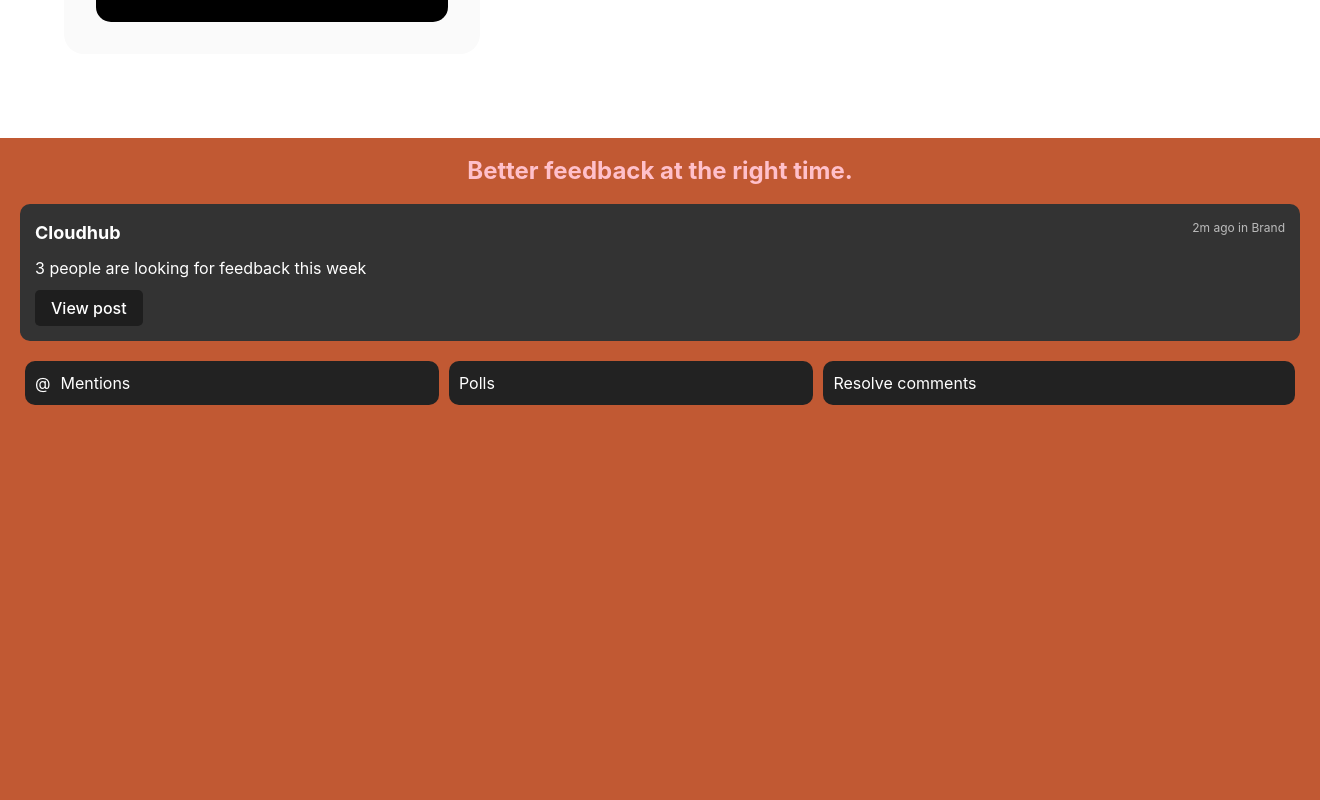
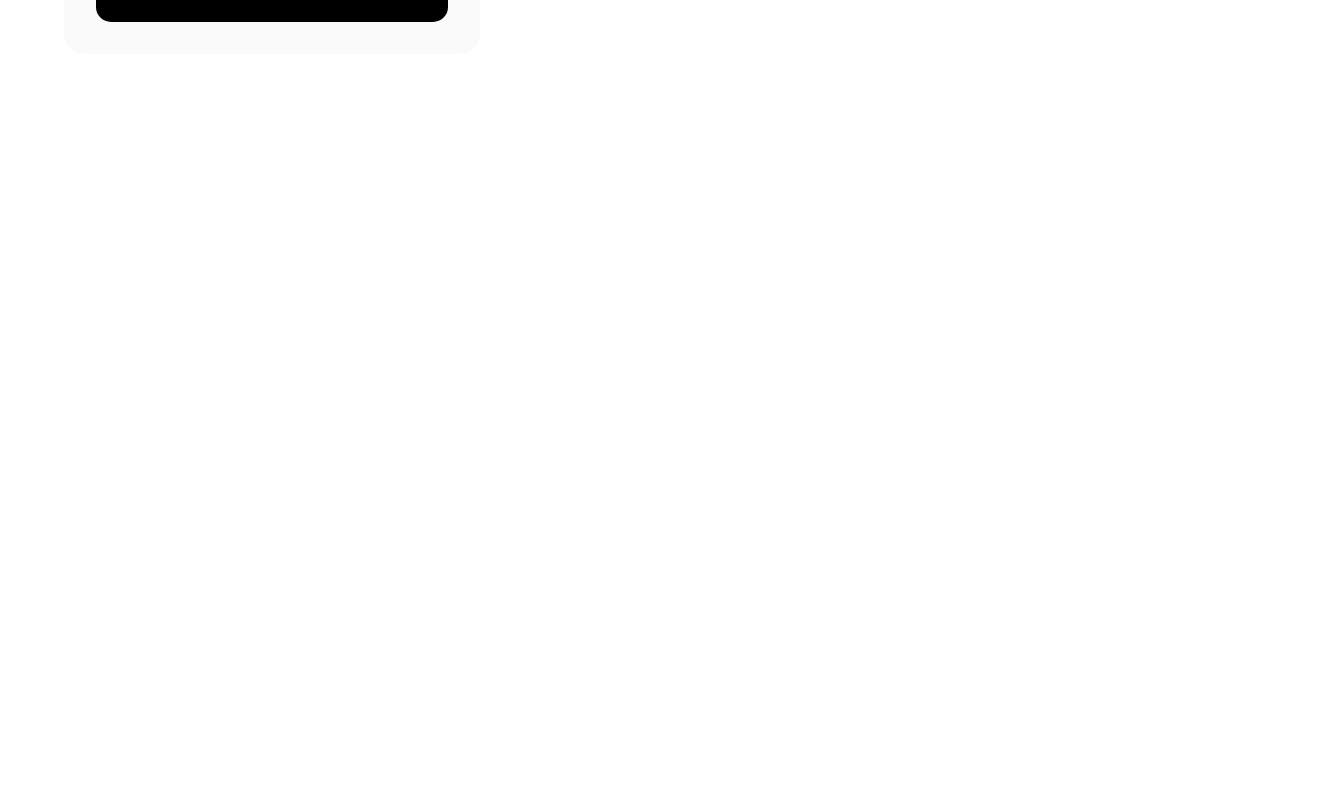
Before and after one commit to singhpriya147/cloudHub, a React (Vite) app: page / in a window 1280 px wide. Shown: the part 1700-2500 px from the top of the page, 1320 px wide, since content can reach past the window. After the commit the page ends 1818 px from the top, so only its background shows below. Built offline with nearby package versions, Linux system fonts and the light colour scheme.

Commit message:
removed feedback

```diff
--- a/src/App.jsx
+++ b/src/App.jsx
@@ -2,7 +2,7 @@
 import Header from './componet/Header/Header';
 import Hero from './componet/Hero/Hero';
 import Feature from './componet/Feature/Feature';
-import Feedback from './componet/FeedBack/FeedBack';
+// import Feedback from './componet/FeedBack/FeedBack';
 function App() {
   return (
     <>
@@ -10,7 +10,7 @@ function App() {
       <Hero />
 
       <Feature />
-      <Feedback/>
+      {/* <Feedback/> */}
     </>
   );
 }
```
